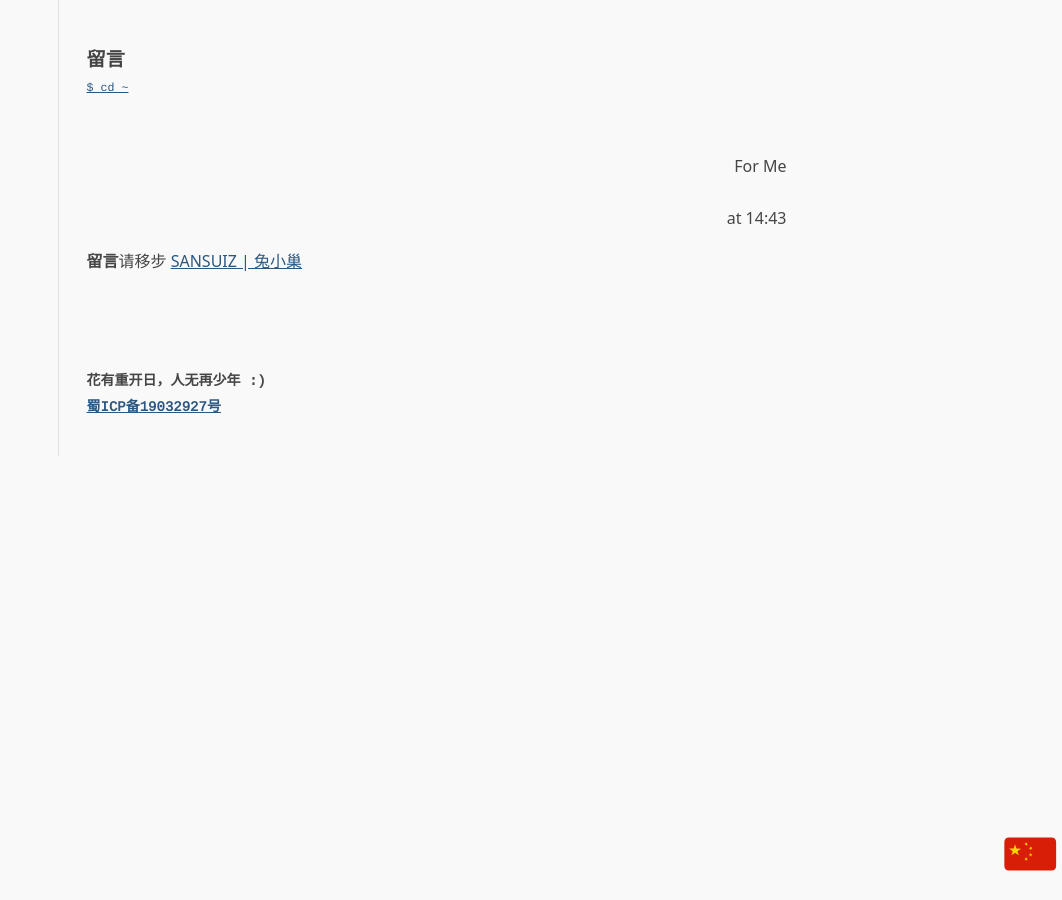
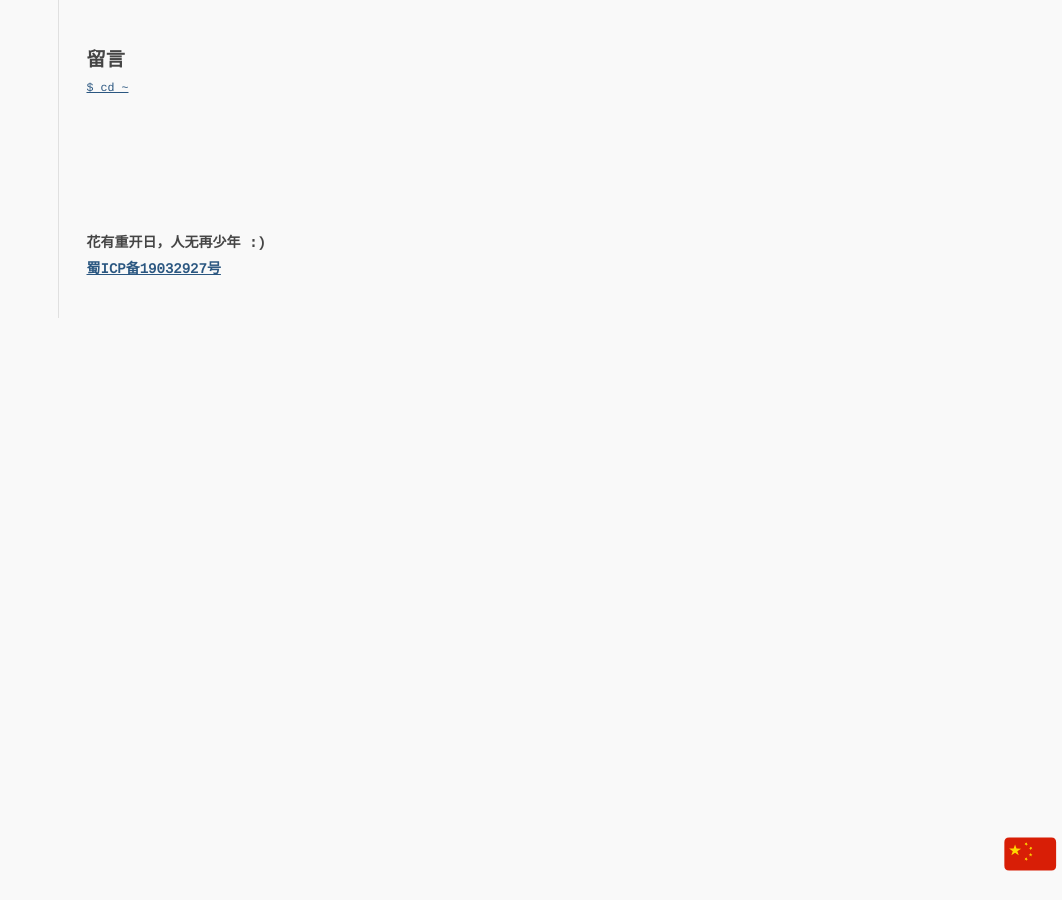
Before and after one commit to Sansuiz/sansuiz.github.io, a Jekyll site: the page built from _pages/liuyan.html, in a window 1280 px wide. Shown: the whole page, without its empty margins (218-1280 px from the left). Built offline with Jekyll 4.4.1, drawn with Linux system fonts in a browser that asks for light colours; comment, search, counter and statistics services are not loaded.

Commit message:
Update liuyan.html

```diff
--- a/_pages/liuyan.html
+++ b/_pages/liuyan.html
@@ -4,15 +4,6 @@ title: 留言
 ---
 
 <p>
-    <p align="right">
-    For Me
-    <br/>
-    {{ site.signoff }}
-    <br/>
-    <span class="muted">{{ page.date | date: "at %H:%M" }}</span>
-    </p>
-    <p><b>留言</b>请移步 <a href="https://support.qq.com/products/315295"> SANSUIZ | 兔小巢 </a> </p>
-
           <!-- Valine 评论框 start -->
              {% if site.valine.enable %}
            {% include valine_comments.html %}
```
